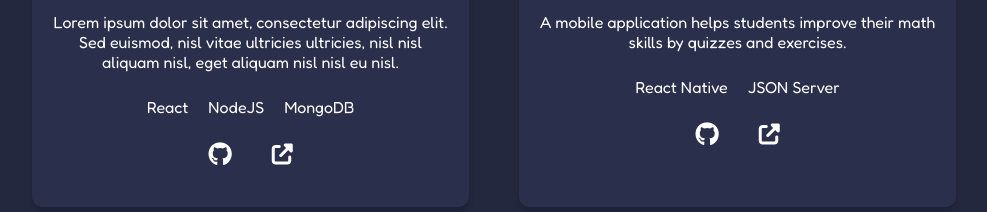
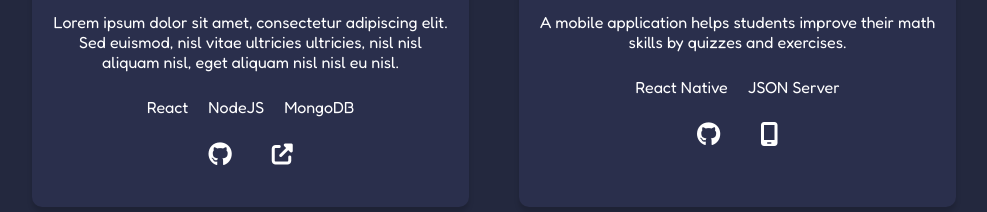
Before and after one commit to lehuubao1810/portfolio, a React (Create React App) app: page / in a window 1280 px wide. Shown: the part 1160-1372 px from the top of the page, without its empty margins (146-1133 px from the left). Built offline with nearby package versions, Linux system fonts and the light colour scheme.

Commit message:
change icon app mobile

```diff
--- a/src/App.css
+++ b/src/App.css
@@ -1,5 +1,4 @@
 @import url('https://fonts.googleapis.com/css2?family=Fredoka:wght@300;400;500;600;700&display=swap');
-
 
 * {
   box-sizing: border-box;
@@ -9,7 +8,7 @@
 }
 
 .App {
-  width: 100vw;
+  width: 100%;
   text-align: center;
   background: #23283e;
   padding-top: 20px;
--- a/src/App.js
+++ b/src/App.js
@@ -46,6 +46,7 @@ function App() {
             skills= "React, NodeJS, MongoDB"
             github="https://github.com/lehuubao1810"
             preview="#"
+            type= "web"
           />
           <CardProject
             title="MATH BIN"
@@ -54,6 +55,7 @@ function App() {
             skills= "React Native, JSON Server"
             github="https://github.com/lehuubao1810/QuizApp"
             preview="https://expo.dev/artifacts/eas/7fzsrYgBvYifpXfvuV1U2v.apk"
+            type= "mobile"
           />
           <CardProject
             title="Project 3"
@@ -62,6 +64,7 @@ function App() {
             skills= "React, NodeJS, MongoDB"
             github="https://github.com/lehuubao1810"
             preview="#"
+            type= "web"
           />
           <CardProject
             title="Project 4"
@@ -70,6 +73,7 @@ function App() {
             skills= "React, NodeJS, MongoDB"
             github="https://github.com/lehuubao1810"
             preview="#"
+            type= "web"
           />
         </div>
       </section>
--- a/src/components/cardProject.jsx
+++ b/src/components/cardProject.jsx
@@ -1,5 +1,6 @@
 const CardProject = (props) => {
     const skills = props.skills.split(", ");
+    const isWeb = props.type === "web";
     return(
         <div className="card-project">
             <div className="card-project__image">
@@ -18,7 +19,13 @@ const CardProject = (props) => {
                 </div>
                 <div className="card-project__links">
                     <a href={props.github}><i className="fa-brands fa-github"></i></a>
-                    <a href={props.preview}><i className="fa-solid fa-up-right-from-square"></i></a>
+                    <a href={props.preview}>
+                        {
+                            isWeb ?
+                            <i className="fa-solid fa-up-right-from-square"></i> :
+                            <i className="fa-solid fa-mobile-screen"></i>
+                        }
+                    </a>
                 </div>
             </div>
         </div>
```
